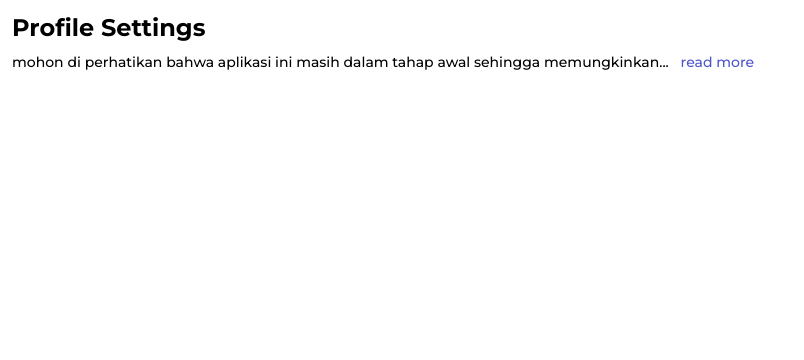
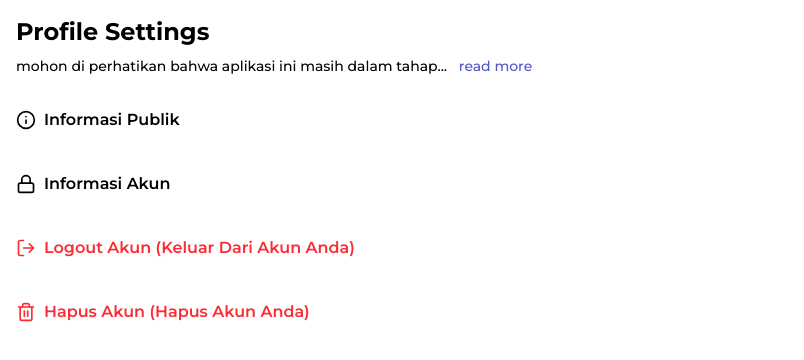
Before and after one commit to MrIrawan/indoforum, a Next.js app: page /profile/settings in a window 1280 px wide. Shown: the top 360 px of the page, without its empty margins (0-804 px from the left). Built offline with nearby package versions, Linux system fonts and the light colour scheme.

Commit message:
menyelesaikan tampilan UI profile settings

```diff
--- a/src/app/profile/settings/page.js
+++ b/src/app/profile/settings/page.js
@@ -1,15 +1,66 @@
 import ReadMore from "@/components/ui/ReadMore"
+import Button from "@/components/ui/button/Buttons"
+import {
+    InfoIcon,
+    LockIcon,
+    Trash2Icon,
+    LogOutIcon
+} from "lucide-react"
 
 export default function ProfileSettings() {
     return (
-        <div className="w-full flex flex-col gap-3">
-            <div className="w-full flex flex-col gap-2 p-3">
+        <div className="w-full flex flex-col gap-6 p-4">
+            <div className="w-full flex flex-col gap-2">
                 <h2 className="text-2xl font-m-bold capitalize">Profile Settings</h2>
                 <ReadMore
-                    text={"mohon di perhatikan bahwa aplikasi ini masih dalam tahap awal sehingga memungkinkan terjadinya beberapa fungsi berjalan kurang optimal."}
-                    amountOfWord={13}
-                    textStyle="text-sm font-m-medium"
+                    text={"mohon di perhatikan bahwa aplikasi ini masih dalam tahap awal sehingga memungkinkan terjadinya beberapa fitur tidak berjalan optimal."}
+                    amountOfWord={10}
+                    textStyle="text-sm font-m-medium text-justify"
                 />
+            </div>
+            <div className="www-full">
+                <ul className="w-full flex flex-col gap-6">
+                    <li>
+                        <Button
+                            link="/profile/settings/public-info"
+                            buttonStyle="w-full py-2"
+                            linkStyle="flex items-center gap-2"
+                        >
+                            <InfoIcon className="w-5 h-5" />
+                            <p className="text-base font-m-semibold capitalize">informasi publik</p>
+                        </Button>
+                    </li>
+                    <li>
+                        <Button
+                            link="/profile/settings/public-info"
+                            buttonStyle="w-full py-2"
+                            linkStyle="flex items-center gap-2"
+                        >
+                            <LockIcon className="w-5 h-5" />
+                            <p className="text-base font-m-semibold capitalize">informasi akun</p>
+                        </Button>
+                    </li>
+                    <li>
+                        <Button
+                            link="/profile/settings/public-info"
+                            buttonStyle="w-full py-2"
+                            linkStyle="flex items-center gap-2"
+                        >
+                            <LogOutIcon className="w-5 h-5 text-red-500" />
+                            <p className="text-base font-m-semibold capitalize text-red-500">logout akun (keluar dari akun anda)</p>
+                        </Button>
+                    </li>
+                    <li>
+                        <Button
+                            link="/profile/settings/public-info"
+                            buttonStyle="w-full py-2"
+                            linkStyle="flex items-center gap-2"
+                        >
+                            <Trash2Icon className="w-5 h-5 text-red-500" />
+                            <p className="text-base font-m-semibold capitalize text-red-500">hapus akun (hapus akun anda)</p>
+                        </Button>
+                    </li>
+                </ul>
             </div>
         </div>
     )
--- a/src/components/ui/button/Buttons.js
+++ b/src/components/ui/button/Buttons.js
@@ -8,18 +8,28 @@ import {
 } from "lucide-react";
 import Link from "next/link";
 
-export default function Button({ children, ringColor = "black", link = "", classname = "" }) {
+export default function Button({
+    children,
+    link = "",
+    buttonStyle = "",
+    linkStyle = "w-full"
+}) {
 
     return (
         <>
             {link === "" && (
-                <button className={`ring-2 rounded-lg p-1 ring-${ringColor} ${classname}`}>
+                <button className={`${buttonStyle}`}>
                     {children}
                 </button>
             )}
             {link !== "" && (
-                    <button className={`ring-2 rounded-lg p-1 ring-${ringColor} ${classname}`}>
-                        <Link href={link}>{children}</Link>
+                    <button className={`${buttonStyle}`}>
+                        <Link
+                            href={link}
+                            className={`${linkStyle}`}
+                        >
+                            {children}
+                        </Link>
                     </button>
             )}
         </>
```
